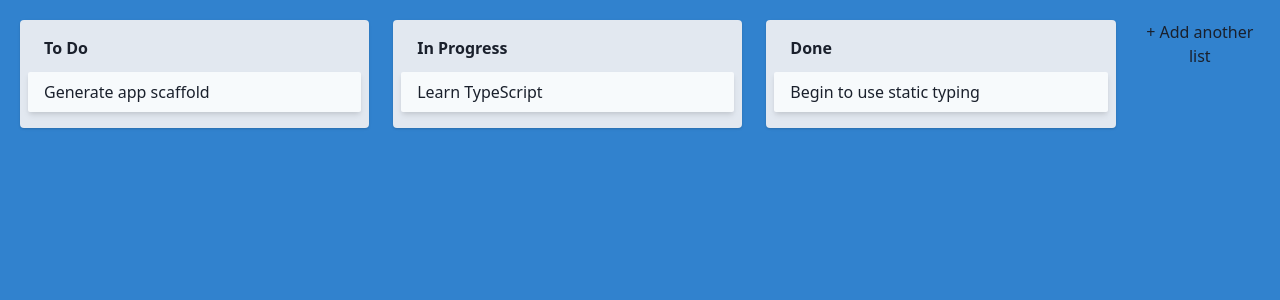
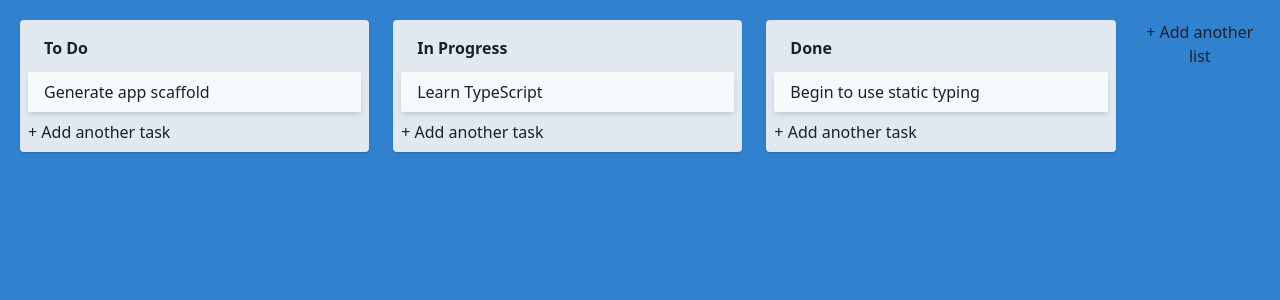
Before and after one commit to remusa/todoro, a React (Vite) app: page / in a window 1280 px wide. Shown: the top 300 px of the page. Built offline with nearby package versions, Linux system fonts and the light colour scheme; what tailwindcss-font-inter would draw is missing.

Commit message:
Add card button

```diff
--- a/src/components/Card.tsx
+++ b/src/components/Card.tsx
@@ -1,10 +1,10 @@
 import React from 'react'
 
-interface Props {
+interface CardProps {
   text: string
 }
 
-const Card = ({ text }: React.PropsWithChildren<Props>) => {
+const Card = ({ text }: React.PropsWithChildren<CardProps>) => {
   return (
     <div className='w-full mb-2 py-2 px-4 bg-gray-100 rounded-sm shadow-md cursor-pointer'>
       {text}
--- a/src/components/Column.tsx
+++ b/src/components/Column.tsx
@@ -1,14 +1,17 @@
 import React from 'react'
+import AddNewItem from './AddNewItem'
 
-interface Props {
+interface ColumnProps {
   text: string
 }
 
-const Column = ({ text, children }: React.PropsWithChildren<Props>) => {
+const Column = ({ text, children }: React.PropsWithChildren<ColumnProps>) => {
   return (
     <div className='flex-grow-0 w-64 w-96 mr-6 p-2 bg-gray-300 rounded shadow'>
       <h1 className='pt-2 pb-3 px-4 font-bold'>{text}</h1>
       {children}
+
+      <AddNewItem toggleButtonText='+ Add another task' onAdd={console.log} dark />
     </div>
   )
 }
```
